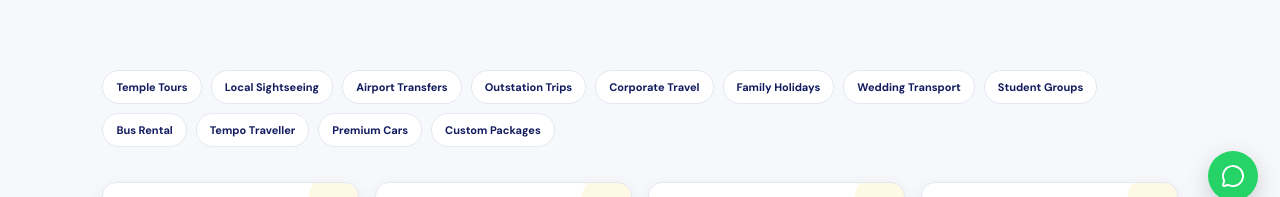
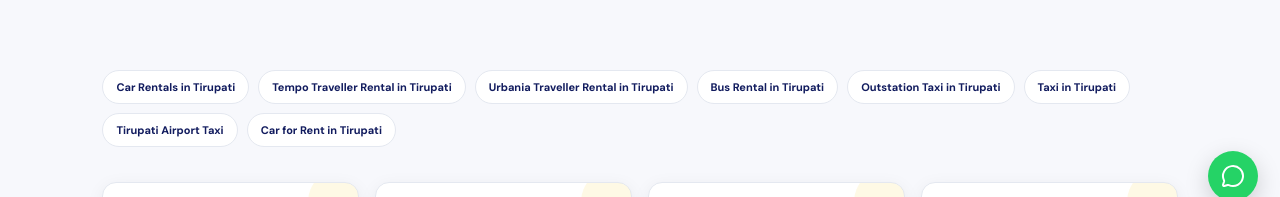
Before and after one commit to JagadeeshO11/tirupatibalajitours_travels, a React (Vite) app: page /services in a window 1280 px wide. Shown: the part 577-774 px from the top of the page. Built offline with nearby package versions, Linux system fonts and the light colour scheme.

Commit message:
feat: link service categories to dedicated pages

```diff
--- a/src/pages/Services.jsx
+++ b/src/pages/Services.jsx
@@ -1,3 +1,2 @@
-import {Link} from 'react-router-dom'; import Page from './PageTemplate'; import {images,services} from '../data/siteData';
-const categories=['Temple Tours','Local Sightseeing','Airport Transfers','Outstation Trips','Corporate Travel','Family Holidays','Wedding Transport','Student Groups','Bus Rental','Tempo Traveller','Premium Cars','Custom Packages'];
-export default function Services(){return <Page eyebrow="TRAVEL SERVICES" title="Travel, your way." text="From a quick airport drop to a multi-day group tour, we keep travel uncomplicated." image={images.taxi}><div className="content"><div className="service-categories">{categories.map(x=><Link to="/contact" key={x}>{x}</Link>)}</div><div className="card-grid">{services.map(([I,t,d])=><article key={t}><I/><h3>{t}</h3><p>{d}</p><Link to="/contact">Explore service</Link></article>)}</div></div></Page>}
+import {Link} from 'react-router-dom'; import Page from './PageTemplate'; import {images,services} from '../data/siteData'; import {serviceLinks} from '../data/servicePages';
+export default function Services(){return <Page eyebrow="TRAVEL SERVICES" title="Travel, your way." text="From a quick airport drop to a multi-day group tour, we keep travel uncomplicated." image={images.taxi}><div className="content"><div className="service-categories">{serviceLinks.map(x=><Link to={`/${x.slug}`} key={x.slug}>{x.title}</Link>)}</div><div className="card-grid">{services.map(([I,t,d])=><article key={t}><I/><h3>{t}</h3><p>{d}</p><Link to="/contact">Explore service</Link></article>)}</div></div></Page>}
```
